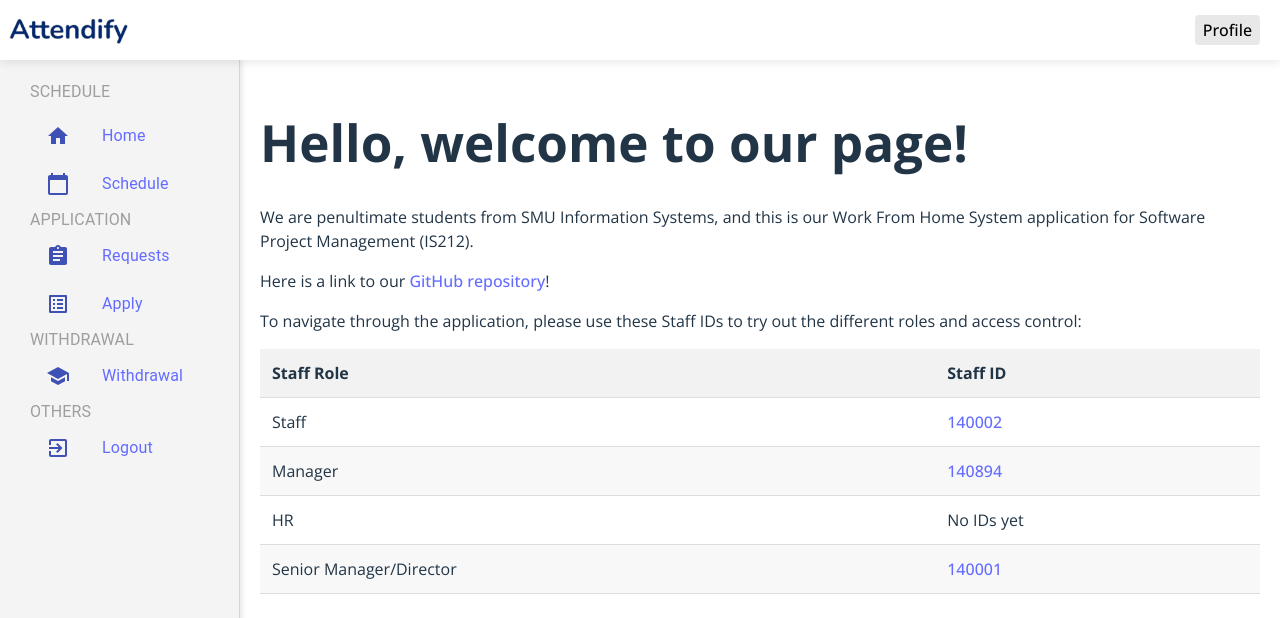
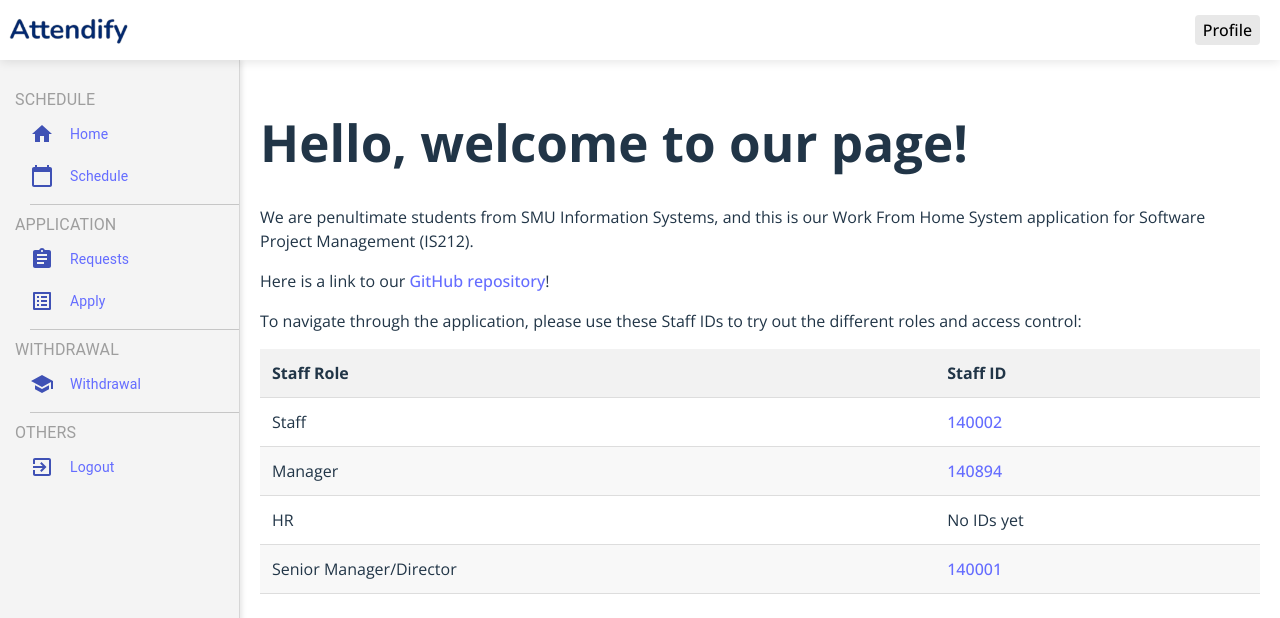
Before and after one commit to ivyn-yak/IS212-G9T5, a React (Vite) app in the folder frontend/: page /login in a window 1280 px wide. Shown: the top 618 px of the page. Built offline with nearby package versions, Linux system fonts and the light colour scheme; no server answers; the HTML template or start-up script is replaced by a standard one.

Commit message:
better routing

```diff
--- a/frontend/src/App.jsx
+++ b/frontend/src/App.jsx
@@ -14,6 +14,7 @@ import WithdrawalFormView from './pages/WithdrawalFormView';
 import StaffRequestsView from './pages/StaffRequestsView';
 import './App.css';
 
+// Define roles as constants for better maintainability
 const ROLES = {
   HR: 1,
   STAFF: 2,
@@ -75,7 +76,9 @@ function AppContent() {
           ) : (
             <Routes>
               <Route index element={<Home staffId={staffId} />} />
-            <Route path="hr">
+
+              {/* HR Routes (Role 1) */}
+              <Route path="1">
                 <Route path="dept-view" element={
                   <ProtectedRoute allowedRoles={[ROLES.HR]} staffRole={staffRole}>
                     <DeptView />
@@ -87,45 +90,50 @@ function AppContent() {
                   </ProtectedRoute>
                 } />
               </Route>
-            <Route path="Staff">
-              <Route path="Schedule" element={
+
+              {/* Staff Routes (Role 2) - Common functionalities for all roles */}
+              <Route path="2">
+                <Route path="schedule" element={
                   <ProtectedRoute allowedRoles={[ROLES.STAFF, ROLES.MANAGER, ROLES.HR]} staffRole={staffRole}>
                     <StaffViewSchedule staffId={staffId} />
                   </ProtectedRoute>
                 } />
-              <Route path="WFHRequestForm" element={
+                <Route path="wfh-request" element={
                   <ProtectedRoute allowedRoles={[ROLES.STAFF, ROLES.MANAGER]} staffRole={staffRole}>
                     <WFHRequestForm staffId={staffId} />
                   </ProtectedRoute>
                 } />
-              <Route path="Application/Requests" element={
+                <Route path="requests" element={
                   <ProtectedRoute allowedRoles={[ROLES.STAFF, ROLES.MANAGER]} staffRole={staffRole}>
                     <StaffRequestsView staffId={staffId} />
                   </ProtectedRoute>
                 } />
-              <Route path="Withdrawal" element={
+                <Route path="withdrawal" element={
                   <ProtectedRoute allowedRoles={[ROLES.STAFF, ROLES.MANAGER]} staffRole={staffRole}>
                     <WithdrawalFormView staffId={staffId} />
                   </ProtectedRoute>
                 } />
               </Route>
-            <Route path="Manager">
-              <Route path="Schedule" element={
+
+              {/* Manager Routes (Role 3) */}
+              <Route path="3">
+                <Route path="schedule" element={
                   <ProtectedRoute allowedRoles={[ROLES.MANAGER]} staffRole={staffRole}>
                     <ManageerViewTeamSchedule staffId={staffId} />
                   </ProtectedRoute>
                 } />
-              <Route path="ApprovalScreen/:approval_staff_id" element={
+                <Route path="approval/:approval_staff_id" element={
                   <ProtectedRoute allowedRoles={[ROLES.MANAGER]} staffRole={staffRole}>
                     <ApprovalScreen />
                   </ProtectedRoute>
                 } />
-              <Route path="PendingRequests" element={
+                <Route path="pending-requests" element={
                   <ProtectedRoute allowedRoles={[ROLES.MANAGER]} staffRole={staffRole}>
                     <PendingRequests staffId={staffId} />
                   </ProtectedRoute>
                 } />
               </Route>
+
               <Route path="*" element={<Navigate to={`/${staffId}`} replace />} />
             </Routes>
           )}
--- a/frontend/src/components/sidebar/sidebar.css
+++ b/frontend/src/components/sidebar/sidebar.css
@@ -11,13 +11,15 @@
 }
 
 .sideBar .MuiDrawer-paper {
+  top: 60px !important;
   width: 240px;
   box-sizing: border-box;
   background-color: #f4f4f4;
+  height: calc(100% - 60px);
 }
 
 .sidebar-content {
-  padding: 80px 30px 30px;
+  padding: 20px 15px;
 }
 
 .sidebar-heading {
@@ -25,30 +27,50 @@
   color: #9e9e9e;
   font-weight: bold;
   text-transform: uppercase;
-  margin-bottom: 10px;
+  margin: 15px 0 5px 15px;
   text-align: left;
+  padding: 0;
 }
 
 .sidebar-icon {
   color: #3f51b5;
 }
 
-/* You might need to adjust these selectors based on Material-UI's generated classes */
+/* Material-UI overrides */
 .MuiListItem-root {
-  padding-left: 0;
-  padding-right: 0;
+  padding: 8px 15px !important;
+  margin: 2px 0;
+  border-radius: 4px;
 }
 
 .MuiListItemIcon-root {
-  min-width: 40px;
+  min-width: 40px !important;
 }
 
 .MuiListItemText-root {
-  margin-top: 0;
-  margin-bottom: 0;
+  margin: 0 !important;
 }
 
-/* Add any additional styles you need for hover effects, active states, etc. */
+.MuiListItemText-primary {
+  font-size: 14px !important;
+}
+
+/* Hover effects */
 .MuiListItem-root:hover {
-  background-color: rgba(0, 0, 0, 0.04);
+  background-color: rgba(63, 81, 181, 0.08) !important;
 }
+
+/* Divider styling */
+.sidebar-divider {
+  margin: 8px 15px !important;
+  background-color: rgba(0, 0, 0, 0.08) !important;
+}
+
+/* Active item styling */
+.MuiListItem-root.Mui-selected {
+  background-color: rgba(63, 81, 181, 0.12) !important;
+}
+
+.MuiListItem-root.Mui-selected:hover {
+  background-color: rgba(63, 81, 181, 0.16) !important;
+}
--- a/frontend/src/components/sidebar/sidebar.jsx
+++ b/frontend/src/components/sidebar/sidebar.jsx
@@ -1,11 +1,182 @@
 import React from 'react';
-import { Link, useParams } from 'react-router-dom';
-import { Drawer, List, ListItem, ListItemIcon, ListItemText, Typography } from '@mui/material';
-import { Home, ListAlt, ExitToApp, School, CalendarToday, Assignment } from '@mui/icons-material';
+import { Link, useLocation, useParams } from 'react-router-dom';
+import {
+  Drawer,
+  List,
+  ListItem,
+  ListItemIcon,
+  ListItemText,
+  Typography,
+  Divider
+} from '@mui/material';
+import {
+  Home,
+  ListAlt,
+  ExitToApp,
+  School,
+  CalendarToday,
+  Assignment,
+  People,
+  Assessment,
+  Approval
+} from '@mui/icons-material';
 import './sidebar.css';
 
-const Sidebar = () => {
+const ROLES = {
+  HR: 1,
+  STAFF: 2,
+  MANAGER: 3
+};
+
+const Sidebar = ({ staffRole }) => {
   const { staffId } = useParams();
+  const location = useLocation();
+
+  // Staff menu items
+  const staffMenuItems = [
+    {
+      heading: 'SCHEDULE',
+      items: [
+        {
+          text: 'Home',
+          icon: <Home className="sidebar-icon" />,
+          to: `/${staffId}/`
+        },
+        {
+          text: 'Schedule',
+          icon: <CalendarToday className="sidebar-icon" />,
+          to: `/${staffId}/2/schedule`
+        }
+      ]
+    },
+    {
+      heading: 'APPLICATION',
+      items: [
+        {
+          text: 'Requests',
+          icon: <Assignment className="sidebar-icon" />,
+          to: `/${staffId}/2/requests`
+        },
+        {
+          text: 'Apply',
+          icon: <ListAlt className="sidebar-icon" />,
+          to: `/${staffId}/2/wfh-request`
+        }
+      ]
+    },
+    {
+      heading: 'WITHDRAWAL',
+      items: [
+        {
+          text: 'Withdrawal',
+          icon: <School className="sidebar-icon" />,
+          to: `/${staffId}/2/withdrawal`
+        }
+      ]
+    }
+  ];
+
+  // HR-specific menu items
+  const hrMenuItems = [
+    {
+      heading: 'HR MANAGEMENT',
+      items: [
+        {
+          text: 'Department View',
+          icon: <People className="sidebar-icon" />,
+          to: `/${staffId}/1/dept-view`
+        },
+        {
+          text: 'HR Calendar',
+          icon: <Assessment className="sidebar-icon" />,
+          to: `/${staffId}/1/hr-calendar`
+        }
+      ]
+    }
+  ];
+
+  // Manager-specific menu items
+  const managerMenuItems = [
+    {
+      heading: 'SCHEDULE',
+      items: [
+        {
+          text: 'Home',
+          icon: <Home className="sidebar-icon" />,
+          to: `/${staffId}/`
+        },
+        {
+          text: 'Team Schedule',
+          icon: <CalendarToday className="sidebar-icon" />,
+          to: `/${staffId}/3/schedule`
+        }
+      ]
+    },
+    {
+      heading: 'APPLICATION',
+      items: [
+        {
+          text: 'Requests',
+          icon: <Assignment className="sidebar-icon" />,
+          to: `/${staffId}/2/requests`
+        },
+        {
+          text: 'Apply',
+          icon: <ListAlt className="sidebar-icon" />,
+          to: `/${staffId}/2/wfh-request`
+        },
+        {
+          text: 'Pending Requests',
+          icon: <Approval className="sidebar-icon" />,
+          to: `/${staffId}/3/pending-requests`
+        }
+      ]
+    },
+    {
+      heading: 'WITHDRAWAL',
+      items: [
+        {
+          text: 'Withdrawal',
+          icon: <School className="sidebar-icon" />,
+          to: `/${staffId}/2/withdrawal`
+        }
+      ]
+    }
+  ];
+
+  // Get relevant menu items based on role
+  const getMenuItems = () => {
+    if (staffRole === ROLES.HR) {
+      return [...hrMenuItems, ...staffMenuItems];
+    }
+    if (staffRole === ROLES.MANAGER) {
+      return managerMenuItems;
+    }
+    return staffMenuItems;
+  };
+
+  const renderMenuSection = (section) => (
+    <React.Fragment key={section.heading}>
+      <Typography className="sidebar-heading">
+        {section.heading}
+      </Typography>
+      {section.items.map((item, index) => (
+        <ListItem
+          button
+          component={Link}
+          to={item.to}
+          key={`${section.heading}-${index}`}
+          selected={location.pathname === item.to}
+        >
+          <ListItemIcon>
+            {item.icon}
+          </ListItemIcon>
+          <ListItemText primary={item.text} />
+        </ListItem>
+      ))}
+      {section.heading !== 'OTHERS' && <Divider className="sidebar-divider" />}
+    </React.Fragment>
+  );
 
   return (
     <Drawer
@@ -14,57 +185,18 @@ const Sidebar = () => {
       anchor="left"
     >
       <div className="sidebar-content">
-        <Typography className="sidebar-heading">
-          SCHEDULE
-        </Typography>
         <List>
-          <ListItem button component={Link} to={`/${staffId}/`}>
-            <ListItemIcon>
-              <Home className="sidebar-icon" />
-            </ListItemIcon>
-            <ListItemText primary="Home" />
-          </ListItem>
-          <ListItem button component={Link} to={`/${staffId}/Staff/Schedule`}>
-            <ListItemIcon>
-              <CalendarToday className="sidebar-icon" />
-            </ListItemIcon>
-            <ListItemText primary="Schedule" />
-          </ListItem>
-
-          <Typography className="sidebar-heading">
-            APPLICATION
-          </Typography>
-
-          <ListItem button component={Link} to={`/${staffId}/Staff/Application/Requests`}>
-            <ListItemIcon>
-              <Assignment className="sidebar-icon" />
-            </ListItemIcon>
-            <ListItemText primary="Requests" />
-          </ListItem>
-
-          <ListItem button component={Link} to={`/${staffId}/Staff/WFHRequestForm`}>
-            <ListItemIcon>
-              <ListAlt className="sidebar-icon" />
-            </ListItemIcon>
-            <ListItemText primary="Apply" />
-          </ListItem>
-
-          <Typography className="sidebar-heading">
-            WITHDRAWAL
-          </Typography>
-
-          <ListItem button component={Link} to={`/${staffId}/Staff/Withdrawal`}>
-            <ListItemIcon>
-              <School className="sidebar-icon" />
-            </ListItemIcon>
-            <ListItemText primary="Withdrawal" />
-          </ListItem>
+          {getMenuItems().map(section => renderMenuSection(section))}
 
           <Typography className="sidebar-heading">
             OTHERS
           </Typography>
-
-          <ListItem button component={Link} to="/logout">
+          <ListItem
+            button
+            component={Link}
+            to="/logout"
+            selected={location.pathname === '/logout'}
+          >
             <ListItemIcon>
               <ExitToApp className="sidebar-icon" />
             </ListItemIcon>
```
Lines whose indentation alone changed are shown as unchanged.
